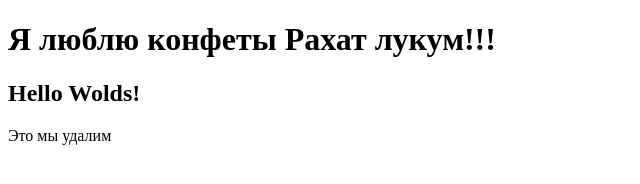
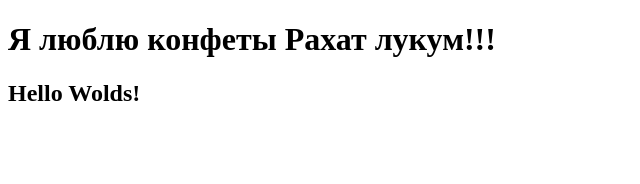
Before and after one commit to MilayaBylba/Booba-repo, a plain HTML site: page index.html in a window 1280 px wide. Shown: the whole page, without its empty margins (0-640 px from the left). Drawn offline with Linux system fonts and the light colour scheme.

Commit message:
Revert "wrong changes"
This reverts commit 4aa4decb24b6363ac807c8028ea0e6146ccf55a3.

```diff
--- a/index.html
+++ b/index.html
@@ -9,6 +9,5 @@
 <body>
     <h1>Я люблю конфеты Рахат лукум!!!</h1>
     <h2>Hello Wolds!</h2>
-    <p>Это мы удалим</p>
 </body>
 </html>
```
